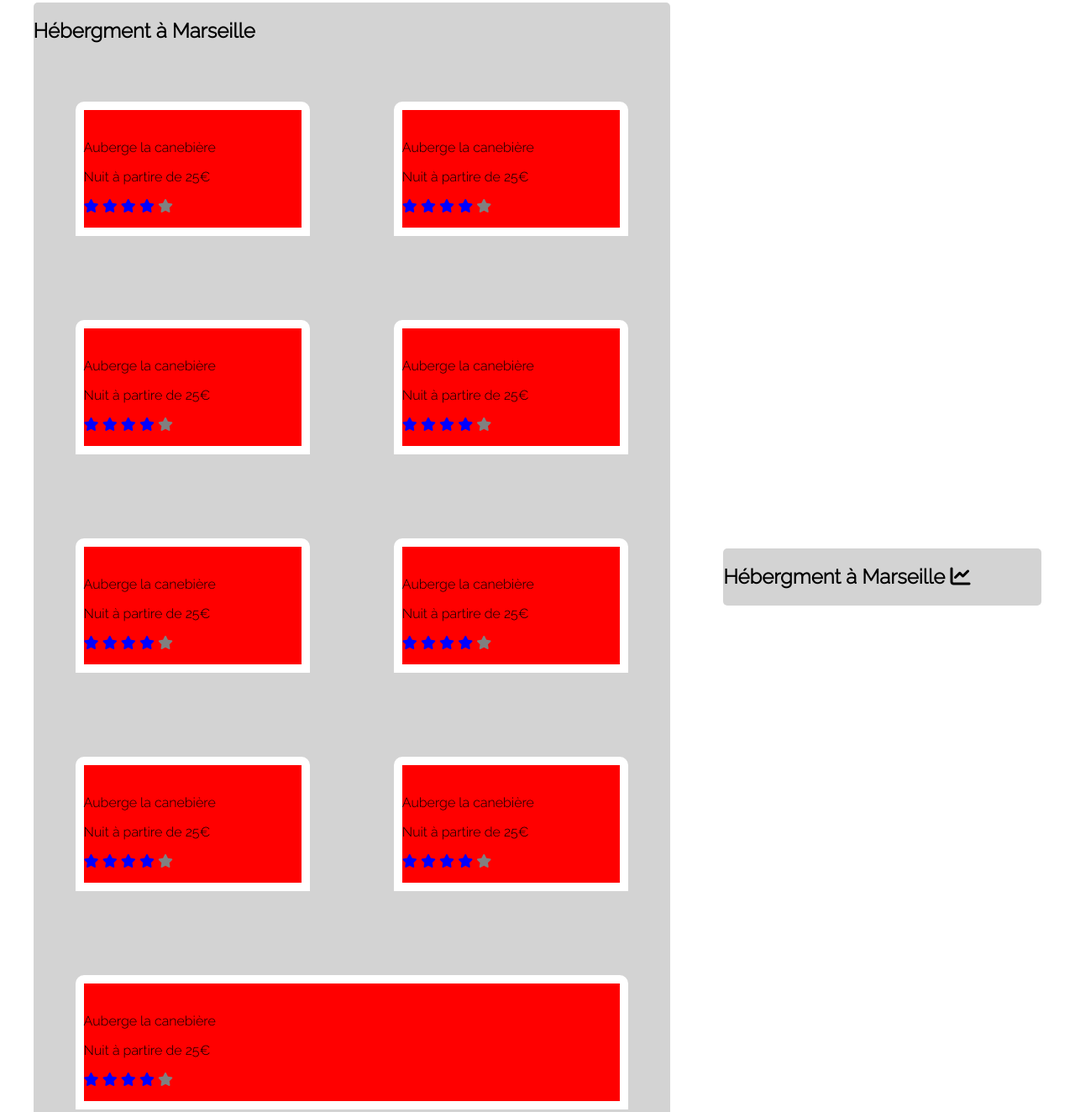
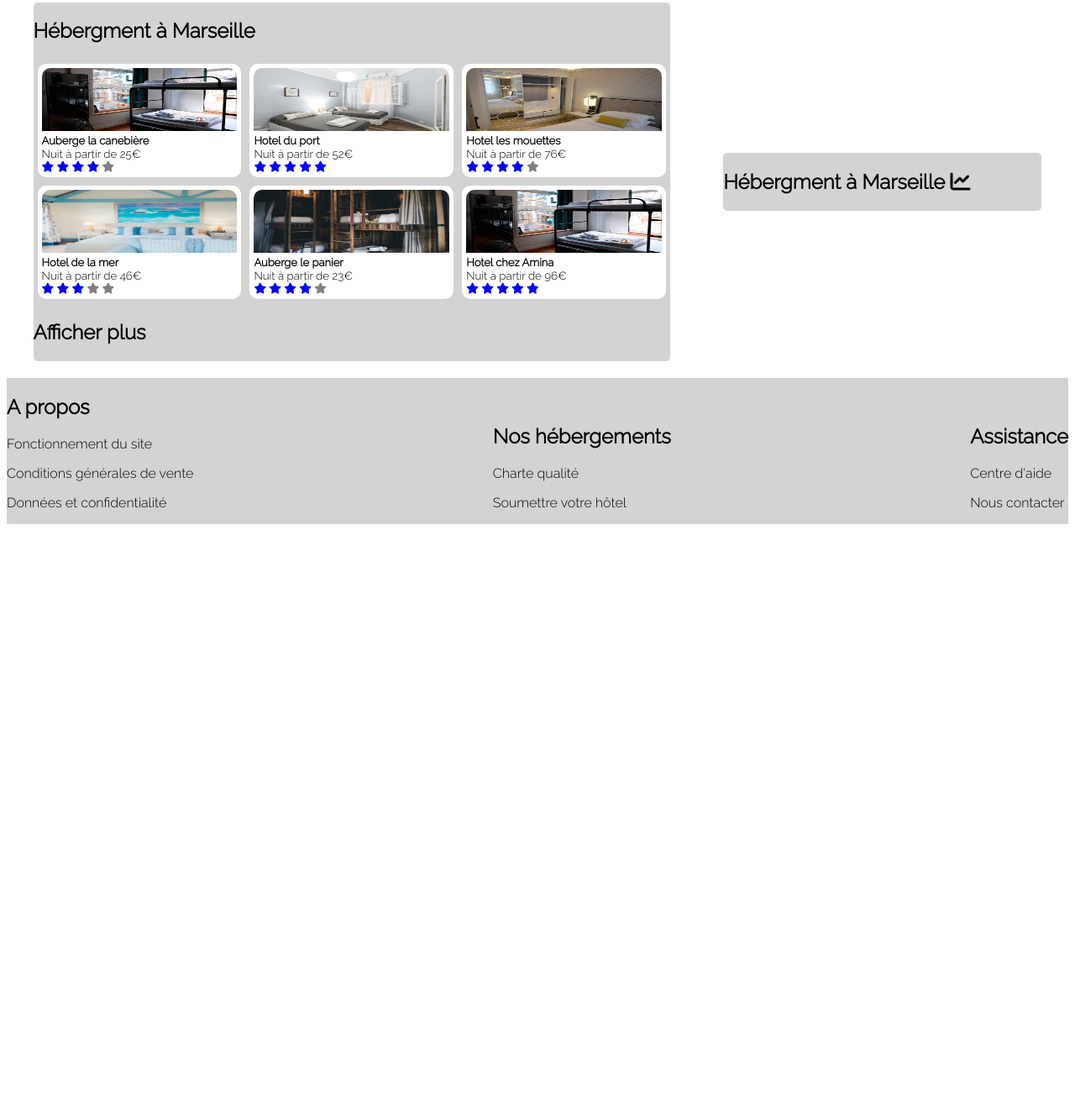
Before and after one commit to jeanlouisdossantos/Jeanlouisdossantos_2_24112020, a plain HTML site: page index.html in a window 1280 px wide. Shown: the part 243-1567 px from the top of the page at 84% size. After the commit the page ends 875 px from the top, so only its background shows below. Drawn offline with Linux system fonts and the light colour scheme.

Commit message:
ajout images section hebergement

```diff
--- a/index.html
+++ b/index.html
@@ -69,9 +69,10 @@
             <div class="hebergement_resultat">
                 <h2 class="hebergement_titre">Hébergment à Marseille</h2>
                 <div class="carte_resultat">
-                    <img src="" alt="">
-                    <p class="titre_carte">Auberge la canebière </p>
-                    <p class="tarif_nuit">Nuit à partire de 25€</p>
+                    <img src="./img/host/marcus-loke-WQJvWU_HZFo-unsplash.jpg" alt="chambre d'hotel lit superposé"
+                        class="hotel_pictures">
+                    <p class="card_title">Auberge la canebière </p>
+                    <p class="card_description">Nuit à partir de 25€</p>
                     <p class="rating">
                         <i class="fas fa-star blue"></i>
                         <i class="fas fa-star blue"></i>
@@ -81,9 +82,23 @@
                     </p>
                 </div>
                 <div class="carte_resultat">
-                    <img src="" alt="">
-                    <p class="titre_carte">Auberge la canebière </p>
-                    <p class="tarif_nuit">Nuit à partire de 25€</p>
+                    <img src="./img/host/fred-kleber-gTbaxaVLvsg-unsplash.jpg" alt="chambre d'hotel mur blanc"
+                        class="hotel_pictures">
+                    <p class="card_title">Hotel du port</p>
+                    <p class="card_description">Nuit à partir de 52€</p>
+                    <p class="rating">
+                        <i class="fas fa-star blue"></i>
+                        <i class="fas fa-star blue"></i>
+                        <i class="fas fa-star blue"></i>
+                        <i class="fas fa-star blue"></i>
+                        <i class="fas fa-star blue"></i>
+                    </p>
+                </div>
+                <div class="carte_resultat">
+                    <img src="./img/host/reisetopia-B8WIgxA_PFU-unsplash.jpg" alt="chambre d'hotel penderie ouverte"
+                        class="hotel_pictures">
+                    <p class="card_title">Hotel les mouettes </p>
+                    <p class="card_description">Nuit à partir de 76€</p>
                     <p class="rating">
                         <i class="fas fa-star blue"></i>
                         <i class="fas fa-star blue"></i>
@@ -93,9 +108,23 @@
                     </p>
                 </div>
                 <div class="carte_resultat">
-                    <img src="" alt="">
-                    <p class="titre_carte">Auberge la canebière </p>
-                    <p class="tarif_nuit">Nuit à partire de 25€</p>
+                    <img src="./img/host/annie-spratt-Eg1qcIitAuA-unsplash.jpg" alt="chambre d'hotel lit superposé"
+                        class="hotel_pictures">
+                    <p class="card_title">Hotel de la mer </p>
+                    <p class="card_description">Nuit à partir de 46€</p>
+                    <p class="rating">
+                        <i class="fas fa-star blue"></i>
+                        <i class="fas fa-star blue"></i>
+                        <i class="fas fa-star blue"></i>
+                        <i class="fas fa-star grey"></i>
+                        <i class="fas fa-star grey"></i>
+                    </p>
+                </div>
+                <div class="carte_resultat">
+                    <img src="./img/host/nicate-lee-kT-ZyaiwBe0-unsplash.jpg" alt="chambre d'auberge lit superposé"
+                        class="hotel_pictures">
+                    <p class="card_title">Auberge le panier </p>
+                    <p class="card_description">Nuit à partir de 23€</p>
                     <p class="rating">
                         <i class="fas fa-star blue"></i>
                         <i class="fas fa-star blue"></i>
@@ -105,77 +134,19 @@
                     </p>
                 </div>
                 <div class="carte_resultat">
-                    <img src="" alt="">
-                    <p class="titre_carte">Auberge la canebière </p>
-                    <p class="tarif_nuit">Nuit à partire de 25€</p>
+                    <img src="./img/host/marcus-loke-WQJvWU_HZFo-unsplash.jpg" alt="chambre d'hotel lit superposé"
+                        class="hotel_pictures">
+                    <p class="card_title">Hotel chez Amina</p>
+                    <p class="card_description">Nuit à partir de 96€</p>
                     <p class="rating">
                         <i class="fas fa-star blue"></i>
                         <i class="fas fa-star blue"></i>
                         <i class="fas fa-star blue"></i>
                         <i class="fas fa-star blue"></i>
-                        <i class="fas fa-star grey"></i>
+                        <i class="fas fa-star blue"></i>
                     </p>
                 </div>
-                <div class="carte_resultat">
-                    <img src="" alt="">
-                    <p class="titre_carte">Auberge la canebière </p>
-                    <p class="tarif_nuit">Nuit à partire de 25€</p>
-                    <p class="rating">
-                        <i class="fas fa-star blue"></i>
-                        <i class="fas fa-star blue"></i>
-                        <i class="fas fa-star blue"></i>
-                        <i class="fas fa-star blue"></i>
-                        <i class="fas fa-star grey"></i>
-                    </p>
-                </div>
-                <div class="carte_resultat">
-                    <img src="" alt="">
-                    <p class="titre_carte">Auberge la canebière </p>
-                    <p class="tarif_nuit">Nuit à partire de 25€</p>
-                    <p class="rating">
-                        <i class="fas fa-star blue"></i>
-                        <i class="fas fa-star blue"></i>
-                        <i class="fas fa-star blue"></i>
-                        <i class="fas fa-star blue"></i>
-                        <i class="fas fa-star grey"></i>
-                    </p>
-                </div>
-                <div class="carte_resultat">
-                    <img src="" alt="">
-                    <p class="titre_carte">Auberge la canebière </p>
-                    <p class="tarif_nuit">Nuit à partire de 25€</p>
-                    <p class="rating">
-                        <i class="fas fa-star blue"></i>
-                        <i class="fas fa-star blue"></i>
-                        <i class="fas fa-star blue"></i>
-                        <i class="fas fa-star blue"></i>
-                        <i class="fas fa-star grey"></i>
-                    </p>
-                </div>
-                <div class="carte_resultat">
-                    <img src="" alt="">
-                    <p class="titre_carte">Auberge la canebière </p>
-                    <p class="tarif_nuit">Nuit à partire de 25€</p>
-                    <p class="rating">
-                        <i class="fas fa-star blue"></i>
-                        <i class="fas fa-star blue"></i>
-                        <i class="fas fa-star blue"></i>
-                        <i class="fas fa-star blue"></i>
-                        <i class="fas fa-star grey"></i>
-                    </p>
-                </div>
-                <div class="carte_resultat">
-                    <img src="" alt="">
-                    <p class="titre_carte">Auberge la canebière </p>
-                    <p class="tarif_nuit">Nuit à partire de 25€</p>
-                    <p class="rating">
-                        <i class="fas fa-star blue"></i>
-                        <i class="fas fa-star blue"></i>
-                        <i class="fas fa-star blue"></i>
-                        <i class="fas fa-star blue"></i>
-                        <i class="fas fa-star grey"></i>
-                    </p>
-                </div>
+                <h2 class="section_bottom">Afficher plus</h2>
             </div>
             <div class="hebergement_populaire">
                 <h2>Hébergment à Marseille <i class="fas fa-chart-line"></i></h2>
--- a/style.css
+++ b/style.css
@@ -1,6 +1,9 @@
 /* General */
 body{
   font-family: 'Raleway', sans-serif;
+}
+a{
+  text-decoration: none;
 }
 /* header */
 
@@ -20,7 +23,8 @@ header {
 }
 nav {
   width: 800px;
-  display: flex;color:grey;
+  display: flex;
+  color: #F2F2F2;
   justify-content: space-between;
 }
 .nav_item{
@@ -94,13 +98,41 @@ div.hebergement_resultat {
   margin: auto;
   display: flex;
   flex-wrap: wrap;
+  }
+div.carte_resultat {
+  border: 5px solid white;
+  background-color: white;
+  border-radius: 10px;
+  flex: 1 1 auto;
+  margin:5px;
+  width: 25%;
+
 }
-div.carte_resultat {
-  border: 10px solid white;
-  border-radius: 10px 10px 0 0;
-  background-color: red;
-  flex: 1 1 auto;
-  margin: 50px;
+
+.hotel_pictures{
+  width:100%;
+  height: 75px;
+
+  border-radius: 10px 10px 0px 0px;
+}
+.card_title{
+  font-size:small;
+  font-weight: bold;
+  margin: 0%;
+}
+.card_description{
+  font-size: smaller;
+  margin: 0%;
+
+}
+.rating{
+  font-size: small;
+  margin: 0%;
+}
+
+.section_bottom{
+position: relative;
+position:bottom;
 }
 div.hebergement_populaire {
   width: 30%;
```
Also changed, not shown: img/host/annie-spratt-Eg1qcIitAuA-unsplash.jpg (added), img/host/aw-creative-VGs8z60yT2c-unsplash.jpg (added), img/host/emile-guillemot-Bj_rcSC5XfE-unsplash.jpg (added), img/host/febrian-zakaria-M6S1WvfW68A-unsplash.jpg (added), img/host/febrian-zakaria-sjvU0THccQA-unsplash.jpg (added), img/host/fred-kleber-gTbaxaVLvsg-unsplash.jpg (added), img/host/marcus-loke-WQJvWU_HZFo-unsplash.jpg (added), img/host/nicate-lee-kT-ZyaiwBe0-unsplash.jpg (added), img/host/reisetopia-B8WIgxA_PFU-unsplash.jpg (added).
